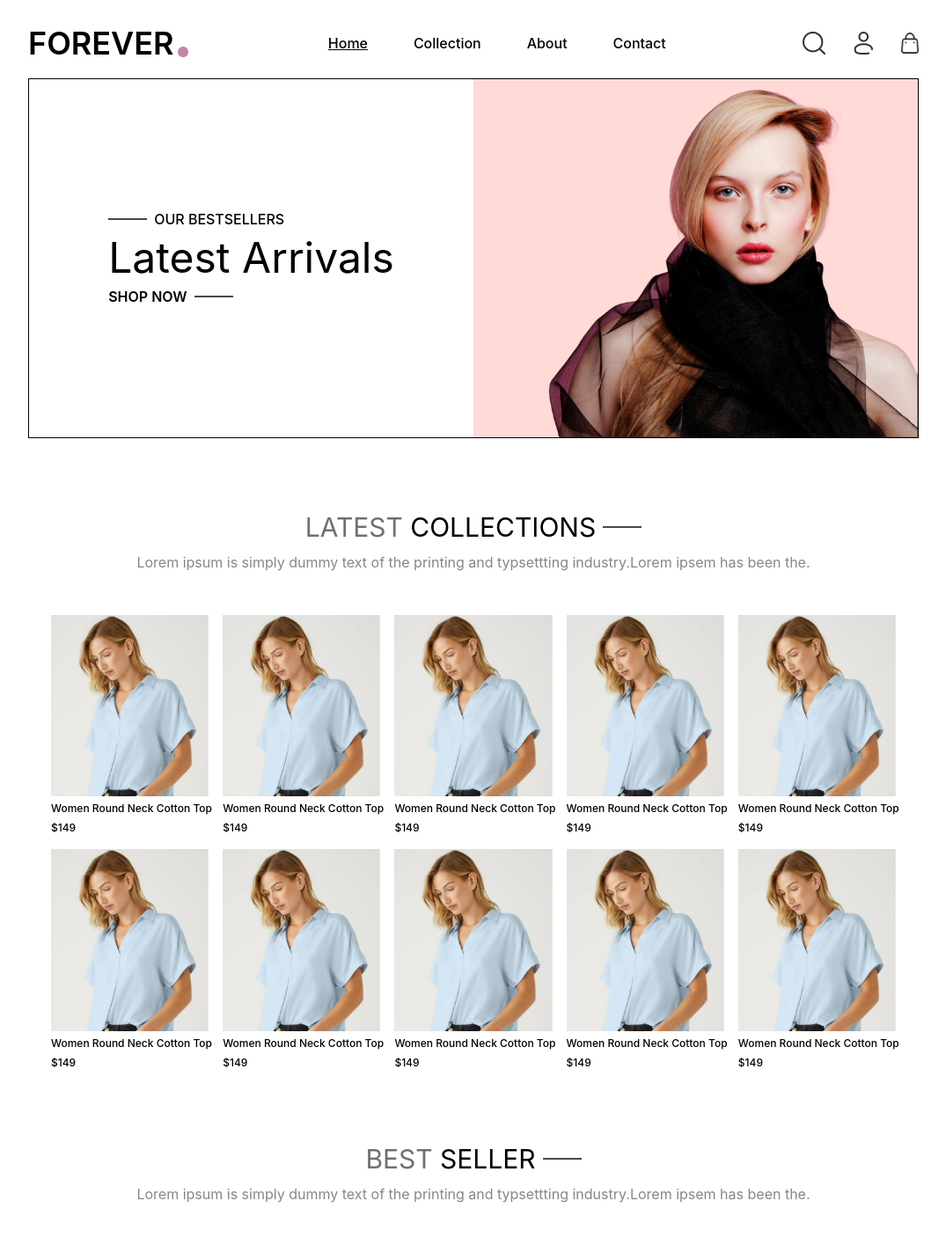
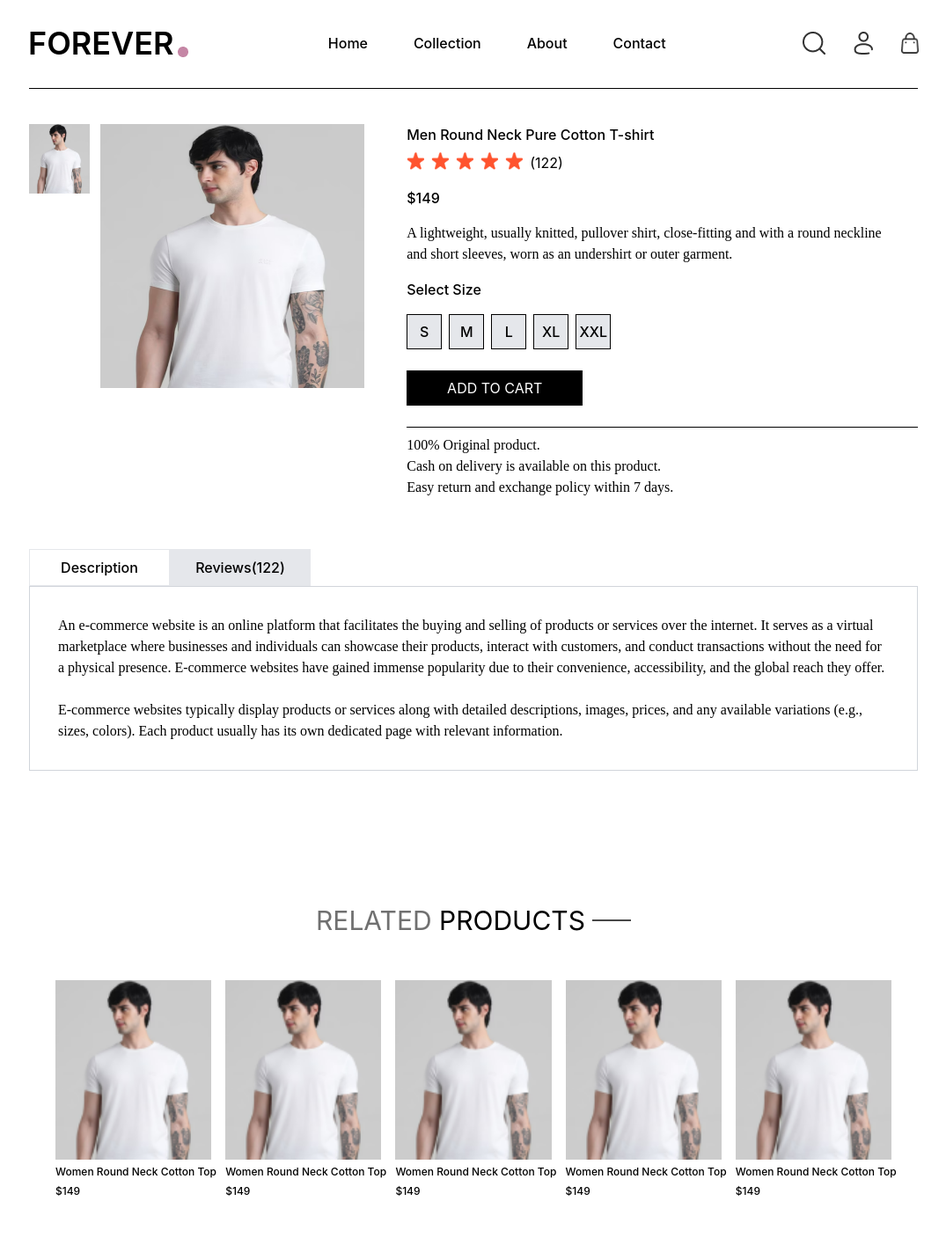
Before and after one commit to Ansiya-N/React-Ecommerce-Project, a React (Create React App) app in the folder frontend/: page /product in a window 1280 px wide. Before the commit this address led to /home. Shown: the top 1415 px of the page at 88% size, without its empty margins (102-1177 px from the left). Built offline with nearby package versions, Linux system fonts and the light colour scheme; the HTML template or start-up script is replaced by a standard one.

Commit message:
Product details page ui created
Product details page ui created

```diff
--- a/frontend/src/App.js
+++ b/frontend/src/App.js
@@ -9,6 +9,7 @@ import Contact from "./Pages/Contact"
 import Collection from './Pages/Collection';
 import Login from "./Pages/Login";
 import Cart from './Pages/Cart';
+import Product from './Pages/Product';
 
 function App() {
 
@@ -30,6 +31,7 @@ function App() {
       <Route path="/collection" element={<Collection isSearch={isSearch} setisSearch={setisSearch}/>}/>
       <Route path="/login" element={<Login/>}/>
       <Route path="/cart" element={<Cart/>}/>
+      <Route path="/product" element={<Product/>}/>
 
 
     </Routes>
--- a/frontend/src/Components/Header/Header.js
+++ b/frontend/src/Components/Header/Header.js
@@ -29,7 +29,7 @@ value:"/home"
         id:4,
         name:"Contact",
        value:"/contact"
-    }
+    },
 
 
 
--- a/frontend/src/Pages/Collection.js
+++ b/frontend/src/Pages/Collection.js
@@ -3,6 +3,7 @@ import borderLine from "../Assets/Rectangle 3605.png";
 import searchIcon from "../Assets/search icon.png"
 import image from "../Assets/Rectangle 3608.png";
 import crossIcon from "../Assets/cross.png"
+import { NavLink } from 'react-router-dom';
 function Collection({isSearch,setisSearch}) {
    let collections=[
       {image:image,
@@ -173,7 +174,7 @@ function Collection({isSearch,setisSearch}) {
  {
  collections.map((item)=>(
 <div className='flex flex-col space-y-1.5 cursor-pointer transition ease-in-out hover:scale-105'>
-  <img src={item.image} alt="img" className=" w-[260px]"></img>
+ <NavLink to="/product"> <img    src={item.image} alt="img" className=" w-[260px]"></img></NavLink>
  <h1 className='whitespace-nowrap text-xs font-medium '> {item.heading} </h1>
  <h1 className='whitespace-nowrap text-xs font-medium'> {item.dec} </h1>
  </div>
--- /dev/null
+++ b/frontend/src/Pages/Product.js
@@ -0,0 +1,118 @@
+import React from 'react'
+import image1 from "../Assets/Rectangle 3635.png";
+import image2 from "../Assets/Rectangle 3634.png"
+import starIcon from "../Assets/star_icon.png"
+import borderLine from "../Assets/Rectangle 3605.png"
+function Product() {
+    let collections=[
+        {image:image1,
+            heading:"Women Round Neck Cotton Top",
+
+            dec:"$149"
+        },
+        {image:image1,
+          heading:"Women Round Neck Cotton Top",
+
+          dec:"$149"
+      },
+      {image:image1,
+        heading:"Women Round Neck Cotton Top",
+
+        dec:"$149"
+    },
+    {image:image1,
+      heading:"Women Round Neck Cotton Top",
+
+      dec:"$149"
+    },
+    {image:image1,
+      heading:"Women Round Neck Cotton Top",
+
+      dec:"$149"
+    },
+
+
+    ]
+
+  return (
+    <div className='pt-10  mt-[31px] border-t-[0.5px] border-solid border-[ #ADADAD] ml-[135px] mr-[135px]  ' >
+ <div className='flex gap-12'>
+ <div className='flex gap-3'>
+ <div><img src={image1} alt="img"></img></div>
+ <div><img src={image2} alt="img" className='w-[500px] h-[300px]  '></img></div>
+ </div>
+<div className='flex flex-col '>
+<h1 className='font-medium text-4-xl mb-2'>Men Round Neck Pure Cotton T-shirt</h1>
+ <div className='flex gap-2 mb-4'>
+    <img src={starIcon} alt="img" className='w-[20px] h-[20px] '  ></img>
+    <img src={starIcon} alt="img" className='w-[20px] h-[20px] '  ></img>
+    <img src={starIcon} alt="img" className='w-[20px] h-[20px] '  ></img>
+    <img src={starIcon} alt="img" className='w-[20px] h-[20px] '  ></img>
+    <img src={starIcon} alt="img" className='w-[20px] h-[20px] '  ></img>
+    <h1>(122) </h1>
+</div>
+<h1 className='font-medium text-4-xl mb-4'>$149</h1>
+<p className="pr-10 mb-4" style={{fontFamily:"Outfit"}} >A lightweight, usually knitted, pullover shirt,
+    close-fitting and with a round neckline and short sleeves, worn as an undershirt or outer garment.</p>
+<h1 className='font-medium text-4-xl text-gray mb-4'>Select Size</h1>
+<div className='flex gap-2 mb-4'>
+<button className=' bg-gray-200 w-[40px] h-[40px]  border border-solid border-black font-medium text-4-xl'>S</button>
+<button className=' bg-gray-200 w-[40px] h-[40px] border border-solid border-black font-medium text-4-xl'>M</button>
+<button className=' bg-gray-200 w-[40px] h-[40px]  border border-solid border-black font-medium text-4-xl'>L</button>
+<button className=' bg-gray-200 w-[40px] h-[40px]  border border-solid border-black font-medium text-4-xl'>XL</button>
+<button className=' bg-gray-200 w-[40px] h-[40px]  border border-solid border-black font-medium text-4-xl'>XXL</button>
+</div>
+<button className='bg-black text-white px-2 py-2 mt-2 w-[200px]  mb-6'>   ADD TO CART</button>
+<div className='border-t-[0.5px]  border-solid border-[ #ADADAD] pt-2'>
+<p style={{fontFamily:"Outfit"}}>100% Original product.</p>
+<p style={{fontFamily:"Outfit"}}>Cash on delivery is available on this product.</p>
+<p style={{fontFamily:"Outfit"}}>Easy return and exchange policy within 7 days.</p>
+</div>
+ </div>
+ </div>
+
+
+ <div>
+    <div className='flex mt-[50px] '>
+<button className='  px-2 py-2 mt-2 w-[160px] border border-gray-200 border-black  font-medium'>   Description</button>
+<button className=' bg-gray-200  px-2 py-2 mt-2 w-[160px] border border-gray-200 border-black font-medium'>   Reviews(122)</button>
+
+</div>
+<div className='border  border-gray-300 border-solid px-8 py-8'>
+    <p style={{fontFamily:"Outfit"}} >
+    An e-commerce website is an online platform that facilitates the buying and selling of products or services over the internet. It serves as a virtual marketplace where businesses and individuals can showcase their products, interact with customers, and conduct transactions without the need for a physical presence. E-commerce websites have gained immense popularity due to their convenience, accessibility, and the global reach they offer.
+    </p><br></br>
+    <p style={{fontFamily:"Outfit"}} >
+    E-commerce websites typically display products or services along with detailed descriptions, images, prices, and any available variations (e.g., sizes, colors). Each product usually has its own dedicated page with relevant information.
+    </p>
+</div>
+  </div>
+
+  <div className='flex  items-center justify-center  mt-[150px]'>
+
+       <h1 className='font bold text-3xl leading-10 '>
+    <span className="text-[#707070]">RELATED </span>
+      <span className="text-[ #171717]
+    ">PRODUCTS </span>
+      </h1>
+    <img src={borderLine} alt="img" className=' h-0.5 ml-2  '></img>
+
+    </div>
+    <div className='mt-12 grid grid-cols-5  gap-x-4 gap-y-4 px-[30px] '>
+
+    {
+     collections.map((item)=>(
+    <div className='flex flex-col space-y-1.5 cursor-pointer transition ease-in-out hover:scale-105  '>
+      <img src={item.image} alt="img" ></img>
+     <h1 className='whitespace-nowrap text-xs font-medium '> {item.heading} </h1>
+     <h1 className='whitespace-nowrap text-xs font-medium'> {item.dec} </h1>
+     </div>
+     ))
+     }
+     </div>
+
+ </div>
+  )
+}
+
+export default Product
```
Also changed, not shown: frontend/src/Assets/Rectangle 3634.png (added), frontend/src/Assets/star_icon.png (added).
